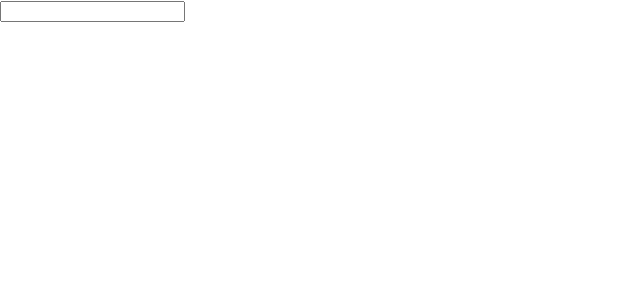
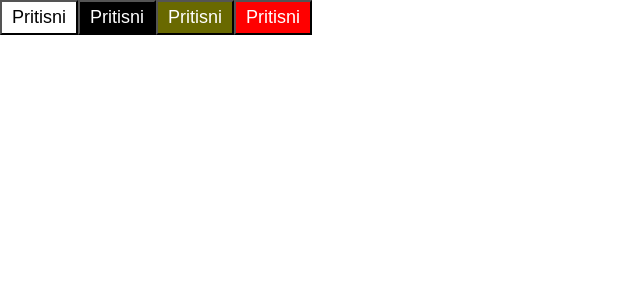
Before and after one commit to suadsuljovic/react2gen, a React (Create React App) app: page / in a window 1280 px wide. Shown: the top 300 px of the page, without its empty margins (0-640 px from the left). Built offline with nearby package versions, Linux system fonts and the light colour scheme.

Commit message:
react practice

```diff
--- /dev/null
+++ b/src/components/functional/Composition/index.jsx
@@ -0,0 +1,10 @@
+const Composition = (props) => {
+  return (
+    <div>
+      <div style={{ float: "left" }}>{props.left}</div>
+      <div style={{ float: "right" }}>{props.right}</div>
+    </div>
+  );
+};
+
+export default Composition;
--- /dev/null
+++ b/src/components/functional/MainButton/index.jsx
@@ -0,0 +1,24 @@
+import style from "./mainButton.module.css";
+
+const MainButton = (props) => {
+  const { text = "Click me", color = "dark" } = props;
+
+  const getColor = () => {
+    switch (color) {
+      case "dark":
+        return style.main;
+      case "red":
+        return style.red;
+      case "yellow":
+        return style.yellow;
+      case "white":
+        return style.white;
+      default:
+        return style.main;
+    }
+  };
+
+  return <button className={`${getColor()} ${style.normal}`}>{text}</button>;
+};
+
+export default MainButton;
--- /dev/null
+++ b/src/components/functional/MainButton/mainButton.module.css
@@ -0,0 +1,21 @@
+.main {
+  background-color: black;
+  color: white;
+}
+.red {
+  background-color: red;
+  color: white;
+}
+.yellow {
+  background-color: rgb(105, 105, 0);
+  color: white;
+}
+.white {
+  background-color: white;
+  color: black;
+}
+
+.normal {
+  padding: 5px 10px;
+  font-size: 18px;
+}
--- a/src/index.js
+++ b/src/index.js
@@ -1,5 +1,7 @@
 import React from "react";
 import ReactDOM from "react-dom/client";
+import Composition from "./components/functional/Composition";
+import MainButton from "./components/functional/MainButton";
 import SearchMock from "./components/functional/SearchMock";
 
 import SimpleForm from "./components/functional/SimpleForm";
@@ -12,7 +14,10 @@ const root = ReactDOM.createRoot(document.getElementById("root"));
 
 root.render(
   <React.StrictMode>
-    <SearchMock />
+    <MainButton text="Pritisni" color="white" />
+    <MainButton text="Pritisni" color="dark" />
+    <MainButton text="Pritisni" color="yellow" />
+    <MainButton text="Pritisni" color="red" />
   </React.StrictMode>
 );
 
```
